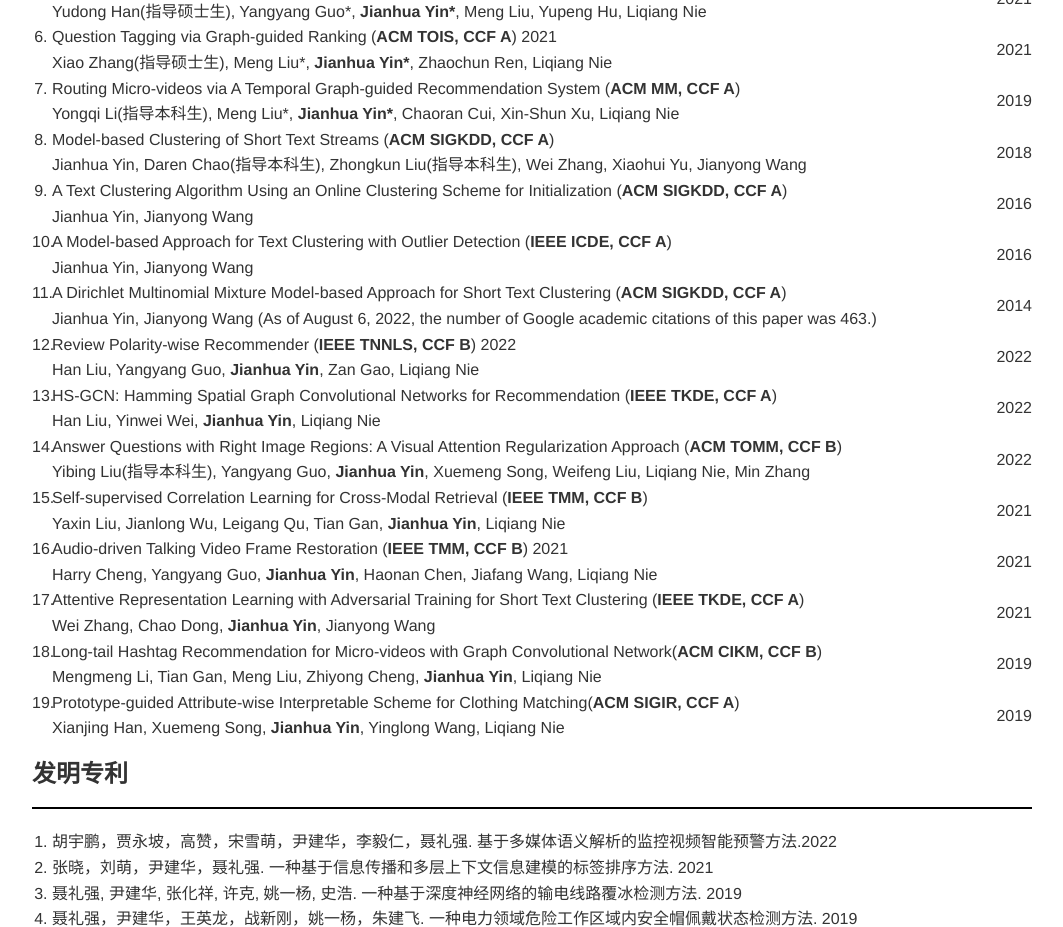
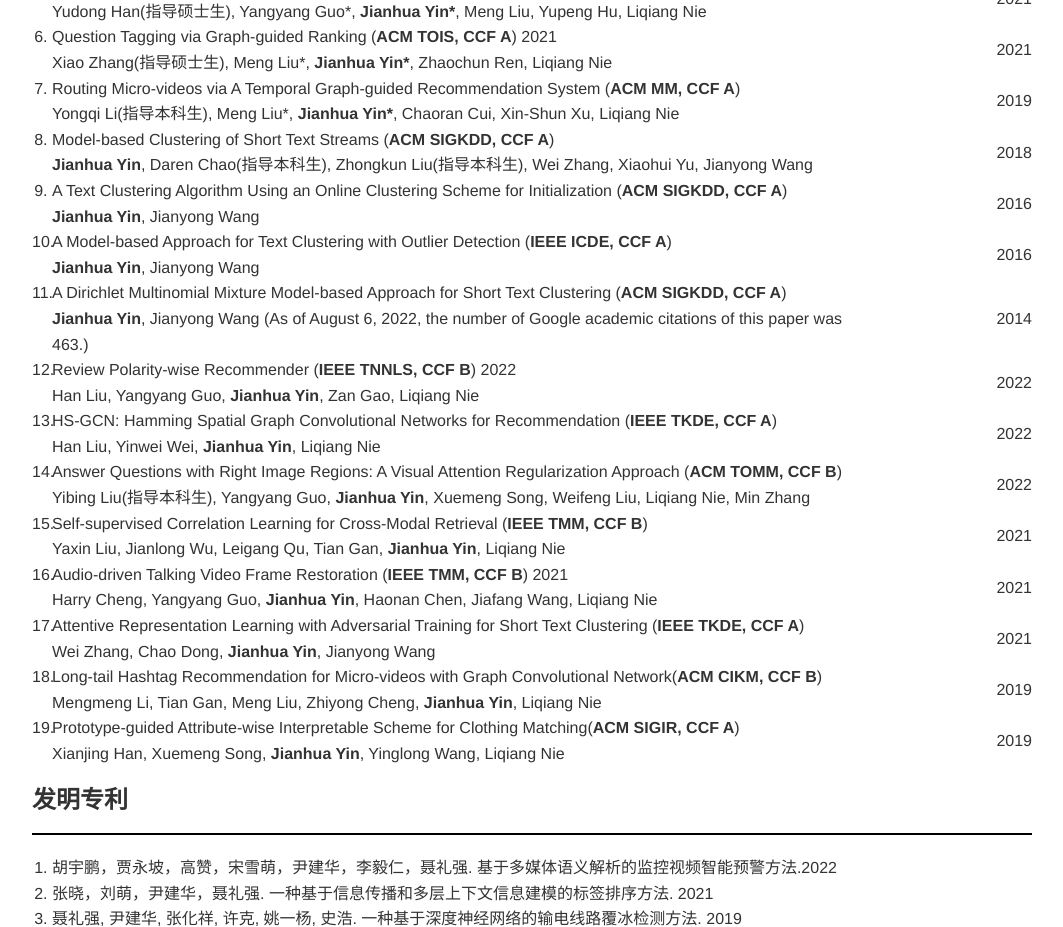
Before and after one commit to jhyin12/jhyin12.github.io, a plain HTML site: page index_cn.html in a window 1280 px wide. Shown: the part 1278-2205 px from the top of the page, without its empty margins (108-1171 px from the left). Drawn offline with Linux system fonts and the light colour scheme; files whose address does not match are found by name.

Commit message:
Update index_cn.html

```diff
--- a/index_cn.html
+++ b/index_cn.html
@@ -297,7 +297,7 @@
                         <td>
                            Model-based Clustering of Short Text Streams (<strong>ACM SIGKDD, CCF A</strong>)
                            </br>
-                           Jianhua Yin</strong>, Daren Chao(指导本科生), Zhongkun Liu(指导本科生), Wei Zhang, Xiaohui Yu, Jianyong Wang
+                           <strong>Jianhua Yin</strong>, Daren Chao(指导本科生), Zhongkun Liu(指导本科生), Wei Zhang, Xiaohui Yu, Jianyong Wang
                         </td>
                         <td align="right"> 2018 </td>
                      </tr>
@@ -307,7 +307,7 @@
                         <td>
                            A Text Clustering Algorithm Using an Online Clustering Scheme for Initialization (<strong>ACM SIGKDD, CCF A</strong>)
                            </br>
-                           Jianhua Yin</strong>, Jianyong Wang
+                           <strong>Jianhua Yin</strong>, Jianyong Wang
                         </td>
                         <td align="right"> 2016 </td>
                      </tr>
@@ -317,7 +317,7 @@
                         <td>
                            A Model-based Approach for Text Clustering with Outlier Detection (<strong>IEEE ICDE, CCF A</strong>)
                            </br>
-                           Jianhua Yin</strong>, Jianyong Wang
+                           <strong>Jianhua Yin</strong>, Jianyong Wang
                         </td>
                         <td align="right"> 2016 </td>
                      </tr>
@@ -327,7 +327,7 @@
                         <td>
                            A Dirichlet Multinomial Mixture Model-based Approach for Short Text Clustering (<strong>ACM SIGKDD, CCF A</strong>)
                            </br>
-                           Jianhua Yin</strong>, Jianyong Wang (As of August 6, 2022, the number of Google academic citations of this paper was 463.)
+                           <strong>Jianhua Yin</strong>, Jianyong Wang (As of August 6, 2022, the number of Google academic citations of this paper was 463.)
                         </td>
                         <td align="right"> 2014 </td>
                      </tr>
```
